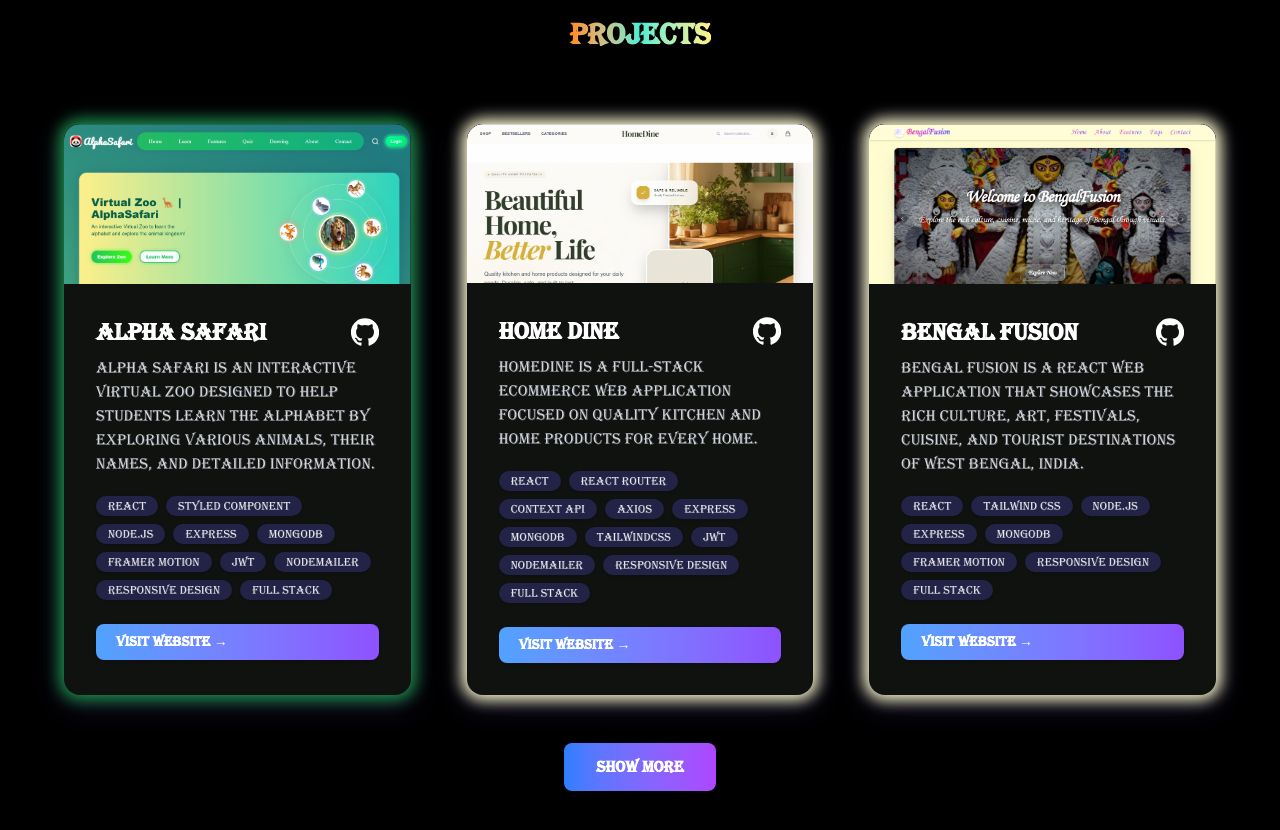
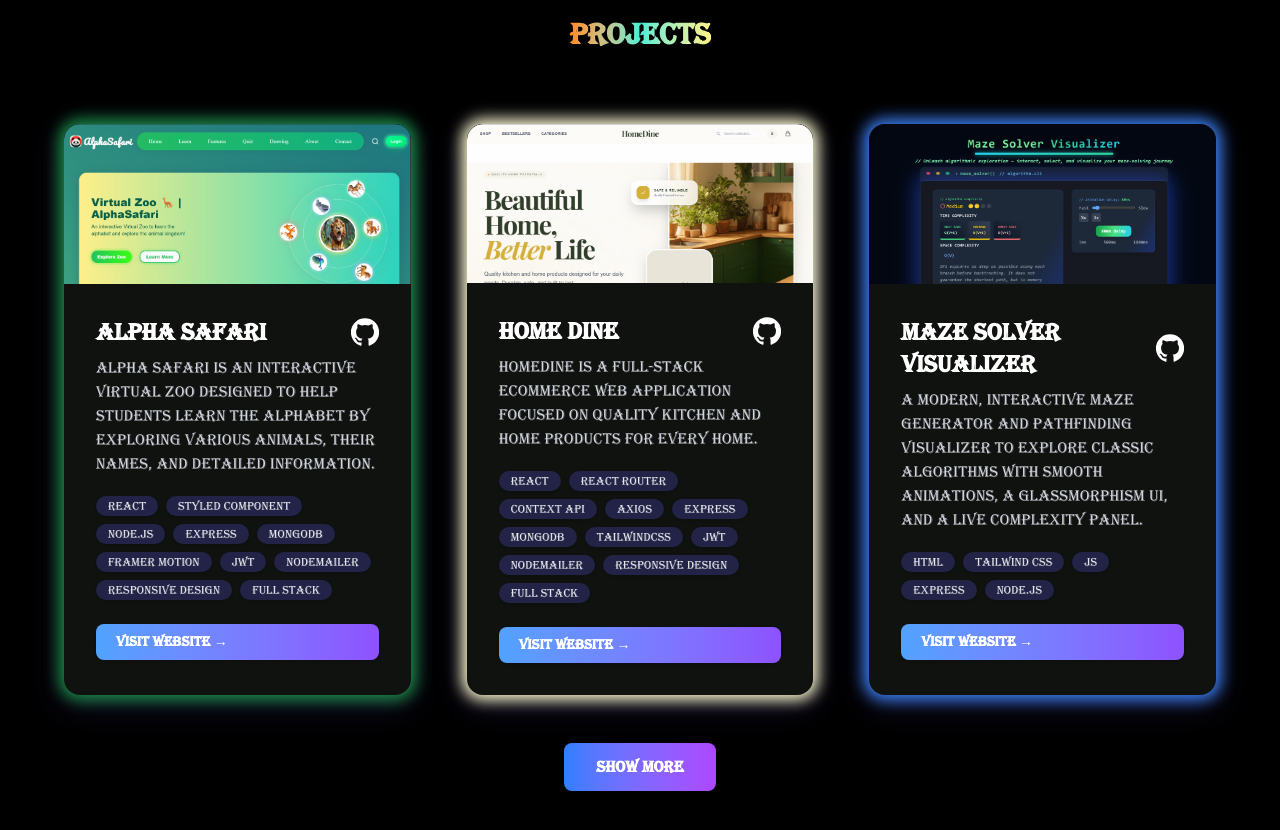
Before and after one commit to Soumyosish/Portfolio, a React (Vite) app: page / in a window 1280 px wide. Shown: the part 1940-2770 px from the top of the page. Built offline with nearby package versions, Linux system fonts and the light colour scheme.

Commit message:
changed the  sequence path for projects

```diff
--- a/src/components/Projects.jsx
+++ b/src/components/Projects.jsx
@@ -59,6 +59,15 @@ const projects = [
     shadowColor: "rgba(255, 253, 208, 1)",
   },
   {
+    name: "Maze Solver Visualizer",
+    desc: "A modern, interactive maze generator and pathfinding visualizer to Explore classic algorithms with smooth animations, a glassmorphism UI, and a live complexity panel.",
+    image: mazesolver,
+    link: "https://bhul-bhulaya.vercel.app/",
+    tags: ["HTML", "Tailwind CSS", "JS", "Express", "Node.js"],
+    github: "https://github.com/Soumyosish/BhulBhulaya",
+    shadowColor: "rgba(59, 130, 246, 1)",
+  },
+  {
     name: "Bengal Fusion",
     desc: "Bengal Fusion is a React web application that showcases the rich culture, art, festivals, cuisine, and tourist destinations of West Bengal, India.",
     image: bengalfusion,
@@ -75,15 +84,6 @@ const projects = [
     ],
     github: "https://github.com/Soumyosish/BengalFusion",
     shadowColor: "rgba(255, 253, 208, 1)",
-  },
-  {
-    name: "Maze Solver Visualizer",
-    desc: "A modern, interactive maze generator and pathfinding visualizer to Explore classic algorithms with smooth animations, a glassmorphism UI, and a live complexity panel.",
-    image: mazesolver,
-    link: "https://bhul-bhulaya.vercel.app/",
-    tags: ["HTML", "Tailwind CSS", "JS", "Express", "Node.js"],
-    github: "https://github.com/Soumyosish/BhulBhulaya",
-    shadowColor: "rgba(59, 130, 246, 1)",
   },
   {
     name: "Virtual AI Assistant",
```
